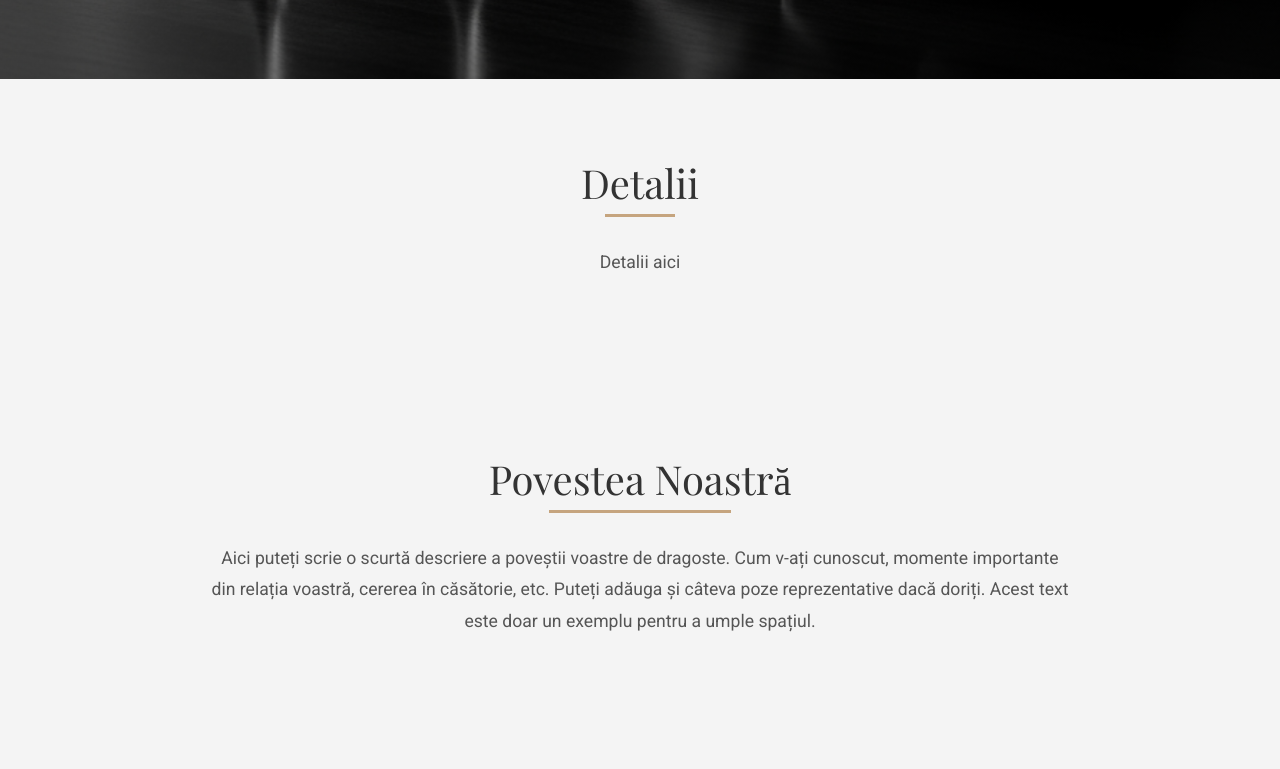
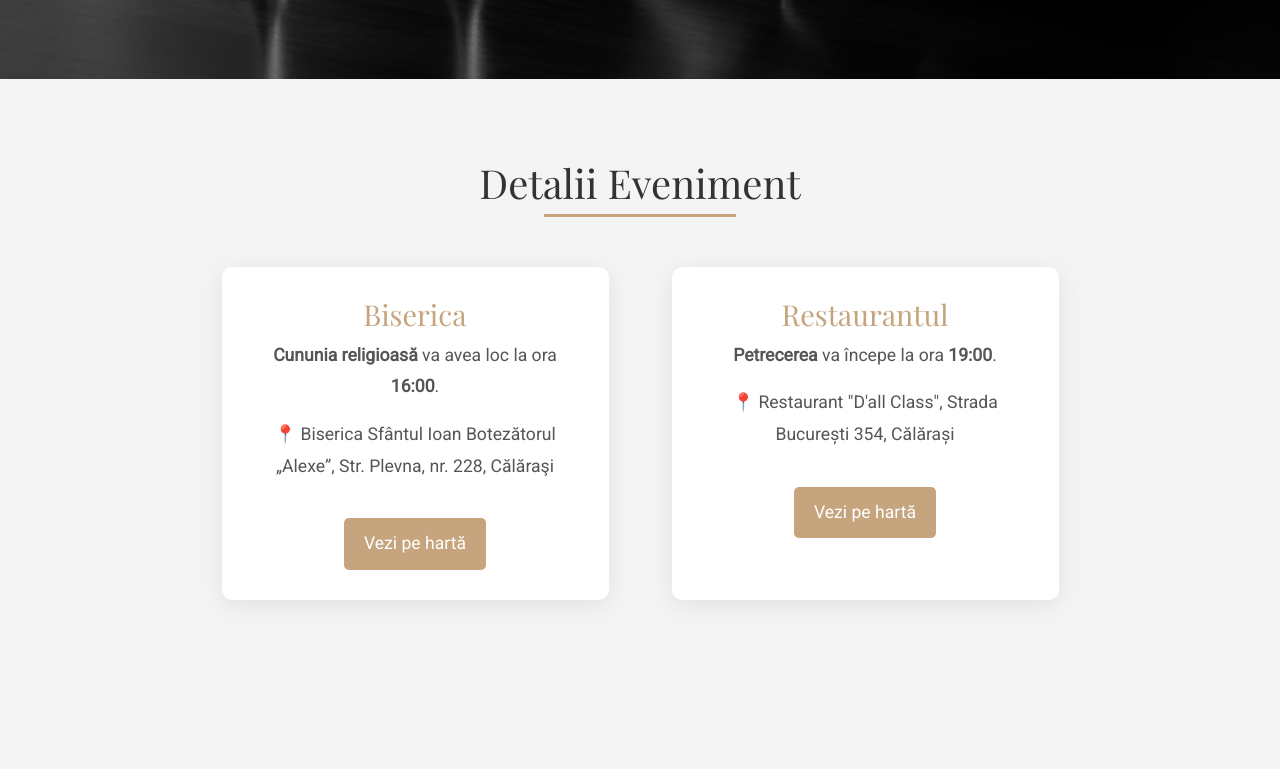
Before and after one commit to vladimirtudor22/wedding, a React (Create React App) app: page / in a window 1280 px wide. Shown: the part 721-1490 px from the top of the page. Built offline with nearby package versions, Linux system fonts and the light colour scheme.

Commit message:
Add details section

```diff
--- a/src/App.css
+++ b/src/App.css
@@ -47,3 +47,58 @@
     font-size: 1.2rem;
   }
 }
+/* Details Section Styles */
+.details-container {
+  display: flex;
+  justify-content: space-around;
+  gap: 40px;
+  margin-top: 20px;
+}
+
+.detail-card {
+  background-color: #ffffff;
+  padding: 30px;
+  border-radius: 10px;
+  box-shadow: 0 5px 25px rgba(0, 0, 0, 0.08);
+  width: 45%;
+  transition: transform 0.3s ease, box-shadow 0.3s ease;
+}
+
+.detail-card:hover {
+  transform: translateY(-5px);
+  box-shadow: 0 10px 30px rgba(0, 0, 0, 0.12);
+}
+
+.detail-card h3 {
+  font-family: "Playfair Display", serif;
+  font-size: 1.8rem;
+  color: #c5a47e;
+  margin-top: 0;
+}
+
+.map-button {
+  display: inline-block;
+  margin-top: 20px;
+  padding: 10px 20px;
+  background-color: #c5a47e;
+  color: white;
+  text-decoration: none;
+  border-radius: 5px;
+  transition: background-color 0.3s ease;
+}
+
+.map-button:hover {
+  background-color: #b39169;
+}
+
+/* Responsive adjustments for details */
+@media (max-width: 768px) {
+  .details-container {
+    flex-direction: column;
+    align-items: center;
+  }
+
+  .detail-card {
+    width: 90%;
+  }
+}
--- a/src/App.tsx
+++ b/src/App.tsx
@@ -34,8 +34,44 @@ const App: React.FC = () => {
           <Countdown />
         </section>
 
-        <Section id="detalii" title="Detalii">
-          <p>Detalii aici</p>
+        <Section id="detalii" title="Detalii Eveniment">
+          <div className="details-container">
+            <div className="detail-card" data-aos="fade-right">
+              <h3>Biserica</h3>
+              <p>
+                <strong>Cununia religioasă</strong> va avea loc la ora{" "}
+                <strong>16:00</strong>.
+              </p>
+              <p>
+                📍 Biserica Sfântul Ioan Botezătorul „Alexe”, Str. Plevna, nr.
+                228, Călăraşi
+              </p>
+              <a
+                href="https://www.google.com/maps/dir//Strada+Plevna,+C%C4%83l%C4%83ra%C8%99i/@44.4467658,26.0009209,12z/data=!4m8!4m7!1m0!1m5!1m1!1s0x40b01876060b22a9:0xa8d048e9b9f9654!2m2!1d27.337309!2d44.1921995?entry=ttu&g_ep=EgoyMDI1MDgzMC4wIKXMDSoASAFQAw%3D%3D"
+                target="_blank"
+                rel="noopener noreferrer"
+                className="map-button"
+              >
+                Vezi pe hartă
+              </a>
+            </div>
+            <div className="detail-card" data-aos="fade-left">
+              <h3>Restaurantul</h3>
+              <p>
+                <strong>Petrecerea</strong> va începe la ora{" "}
+                <strong>19:00</strong>.
+              </p>
+              <p>📍 Restaurant "D'all Class", Strada București 354, Călărași</p>
+              <a
+                href="https://www.google.com/maps/dir//Strada+Bucure%C8%99ti+354,+C%C4%83l%C4%83ra%C8%99i+910011/@44.4467658,26.0009209,10z/data=!4m8!4m7!1m0!1m5!1m1!1s0x40b0199540d7efd3:0x6e71b0700f6a0972!2m2!1d27.3577095!2d44.1911706?entry=ttu&g_ep=EgoyMDI1MDgzMC4wIKXMDSoASAFQAw%3D%3D"
+                target="_blank"
+                rel="noopener noreferrer"
+                className="map-button"
+              >
+                Vezi pe hartă
+              </a>
+            </div>
+          </div>
         </Section>
 
         <Section id="poveste" title="Povestea Noastră">
```
